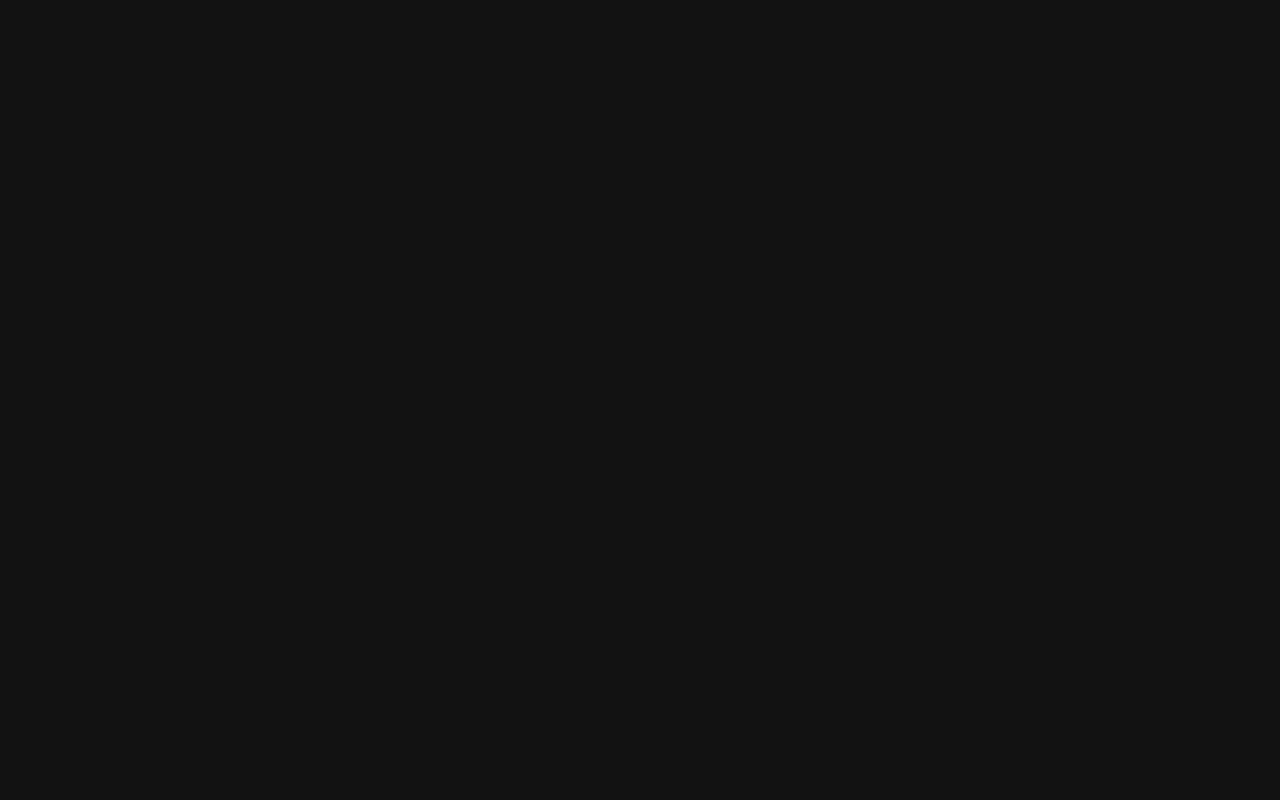
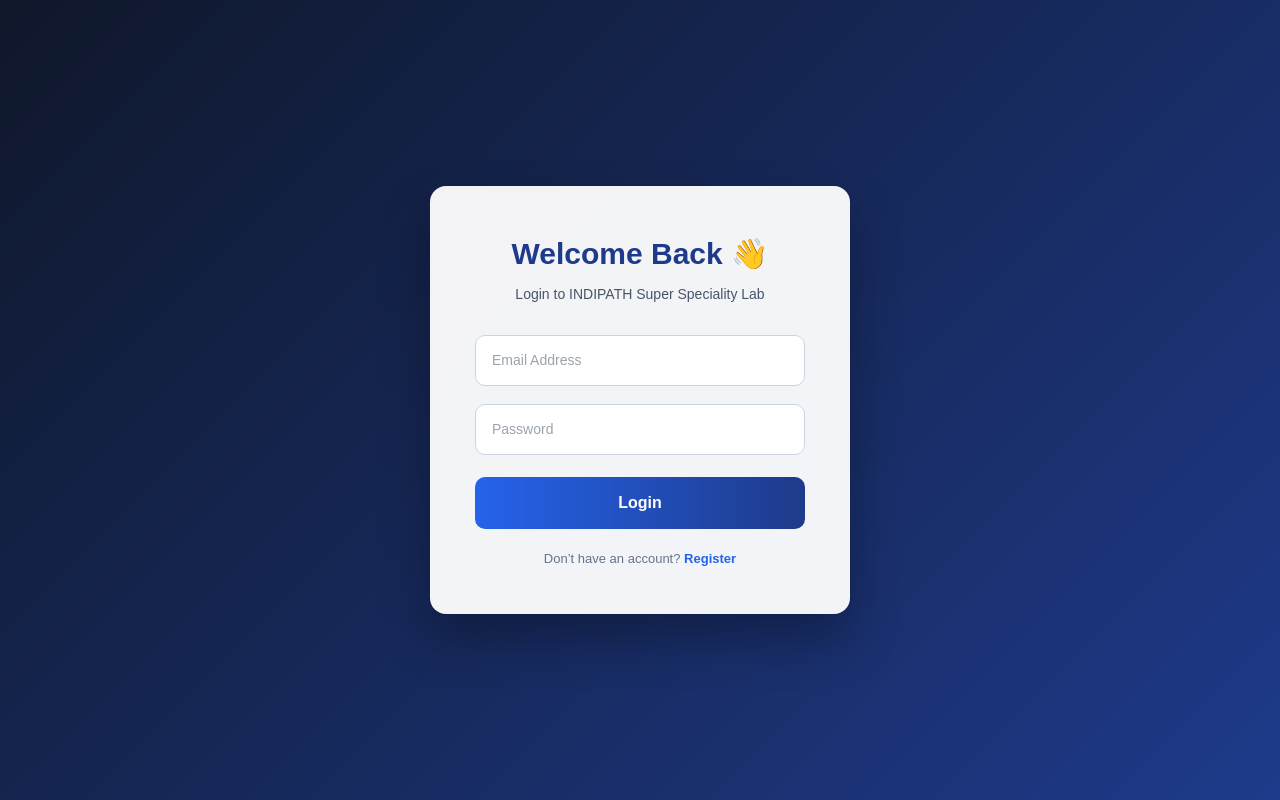
Before and after one commit to Apeksha-Kharik/pathology_lab_management_system, a React app in the folder frontend/: page /login in a window 1280 px wide. Before the commit this address had no page. Built offline with nearby package versions, Linux system fonts and the light colour scheme; the HTML template or start-up script is replaced by a standard one.

Commit message:
login page

```diff
--- a/frontend/src/App.jsx
+++ b/frontend/src/App.jsx
@@ -3,8 +3,11 @@
 
 import HomePage from "./pages/HomePage";
 import Register from "./pages/Register";
-import PatientDashboard from "./pages/PatientDashboard";  // ✅ ADD THIS
-import AdminDashboard from './pages/AdminDashboard';
+import LoginPage from "./pages/LoginPage";
+import PatientDashboard from "./pages/PatientDashboard";
+import AdminDashboard from "./pages/AdminDashboard";
+
+import ProtectedRoute from "./components/ProtectedRoute";
 
 function App() {
   return (
@@ -12,10 +15,25 @@
       <Routes>
         <Route path="/" element={<HomePage />} />
         <Route path="/register" element={<Register />} />
+        <Route path="/login" element={<LoginPage />} />
 
-        {/* ✅ ADD THIS ROUTE */}
-        <Route path="/patient_dashboard" element={<PatientDashboard />} />
-        <Route path="/admin" element={<AdminDashboard />} />
+        <Route
+          path="/patient_dashboard"
+          element={
+            <ProtectedRoute role="Patient">
+              <PatientDashboard />
+            </ProtectedRoute>
+          }
+        />
+
+        <Route
+          path="/admin"
+          element={
+            <ProtectedRoute role="Admin">
+              <AdminDashboard />
+            </ProtectedRoute>
+          }
+        />
       </Routes>
     </BrowserRouter>
   );
--- /dev/null
+++ b/frontend/src/components/ProtectedRoute.jsx
@@ -0,0 +1,22 @@
+import React from "react";
+import { Navigate } from "react-router-dom";
+
+function ProtectedRoute({ children, role }) {
+  const user = JSON.parse(localStorage.getItem("user"));
+
+  if (!user) {
+    return <Navigate to="/login" />;
+  }
+
+  if (role && user.role !== role) {
+    if (user.role === "Admin") {
+      return <Navigate to="/admin" />;
+    } else {
+      return <Navigate to="/patient_dashboard" />;
+    }
+  }
+
+  return children;
+}
+
+export default ProtectedRoute;
--- /dev/null
+++ b/frontend/src/pages/loginPage.jsx
@@ -0,0 +1,183 @@
+import React, { useState } from "react";
+
+function LoginPage() {
+  const [formData, setFormData] = useState({
+    email: "",
+    password: ""
+  });
+
+  const handleChange = (e) => {
+    setFormData({
+      ...formData,
+      [e.target.name]: e.target.value
+    });
+  };
+
+  const handleSubmit = async (e) => {
+    e.preventDefault();
+
+    if (!formData.email || !formData.password) {
+      alert("Please fill all fields ❌");
+      return;
+    }
+
+    try {
+      const res = await fetch("http://localhost:5000/login", {
+        method: "POST",
+        headers: {
+          "Content-Type": "application/json"
+        },
+        body: JSON.stringify(formData)
+      });
+
+      const data = await res.json();
+      alert(data.message);
+
+      if (res.status === 200) {
+        localStorage.setItem("user", JSON.stringify(data.user));
+
+        if (data.user.role === "Admin") {
+          window.location.href = "/admin";
+        } else {
+          window.location.href = "/patient_dashboard";
+        }
+      }
+
+    } catch {
+      alert("Server error ❌");
+    }
+  };
+
+  return (
+    <div style={{
+      minHeight: "100vh",
+      display: "flex",
+      alignItems: "center",
+      justifyContent: "center",
+      background: "linear-gradient(135deg, #0f172a, #1e3a8a)",
+      fontFamily: "Poppins, sans-serif"
+    }}>
+
+      {/* Card */}
+      <div style={{
+        width: "100%",
+        maxWidth: "420px",
+        background: "rgba(255,255,255,0.95)",
+        padding: "45px",
+        borderRadius: "16px",
+        boxShadow: "0 25px 50px rgba(0,0,0,0.3)",
+        backdropFilter: "blur(10px)"
+      }}>
+
+        {/* Header */}
+        <div style={{ textAlign: "center", marginBottom: "30px" }}>
+          <h2 style={{
+            color: "#1e3a8a",
+            fontSize: "30px",
+            fontWeight: "700",
+            marginBottom: "8px"
+          }}>
+            Welcome Back 👋
+          </h2>
+
+          <p style={{ color: "#475569", fontSize: "14px" }}>
+            Login to INDIPATH Super Speciality Lab
+          </p>
+        </div>
+
+        {/* Form */}
+        <form onSubmit={handleSubmit}>
+
+          {/* Email */}
+          <div style={{ marginBottom: "18px" }}>
+            <input
+              type="email"
+              name="email"
+              placeholder="Email Address"
+              value={formData.email}
+              onChange={handleChange}
+              style={{
+                width: "100%",
+                padding: "14px 16px",
+                borderRadius: "10px",
+                border: "1px solid #cbd5e1",
+                fontSize: "14px",
+                outline: "none",
+                transition: "0.3s"
+              }}
+              onFocus={(e) => e.target.style.border = "1px solid #1e3a8a"}
+              onBlur={(e) => e.target.style.border = "1px solid #cbd5e1"}
+            />
+          </div>
+
+          {/* Password */}
+          <div style={{ marginBottom: "22px" }}>
+            <input
+              type="password"
+              name="password"
+              placeholder="Password"
+              value={formData.password}
+              onChange={handleChange}
+              style={{
+                width: "100%",
+                padding: "14px 16px",
+                borderRadius: "10px",
+                border: "1px solid #cbd5e1",
+                fontSize: "14px",
+                outline: "none",
+                transition: "0.3s"
+              }}
+              onFocus={(e) => e.target.style.border = "1px solid #1e3a8a"}
+              onBlur={(e) => e.target.style.border = "1px solid #cbd5e1"}
+            />
+          </div>
+
+          {/* Button */}
+          <button
+            type="submit"
+            style={{
+              width: "100%",
+              padding: "14px",
+              background: "linear-gradient(90deg, #2563eb, #1e3a8a)",
+              color: "#fff",
+              border: "none",
+              borderRadius: "10px",
+              fontSize: "16px",
+              fontWeight: "600",
+              cursor: "pointer",
+              transition: "0.3s"
+            }}
+            onMouseOver={(e) =>
+              (e.currentTarget.style.opacity = "0.9")
+            }
+            onMouseOut={(e) =>
+              (e.currentTarget.style.opacity = "1")
+            }
+          >
+            Login
+          </button>
+        </form>
+
+        {/* Footer */}
+        <div style={{
+          textAlign: "center",
+          marginTop: "20px",
+          fontSize: "13px",
+          color: "#64748b"
+        }}>
+          Don’t have an account?{" "}
+          <a href="/register" style={{
+            color: "#2563eb",
+            textDecoration: "none",
+            fontWeight: "600"
+          }}>
+            Register
+          </a>
+        </div>
+
+      </div>
+    </div>
+  );
+}
+
+export default LoginPage;
```
Also changed, not shown: 2 other files (tests, documents, lock files or other folders).
